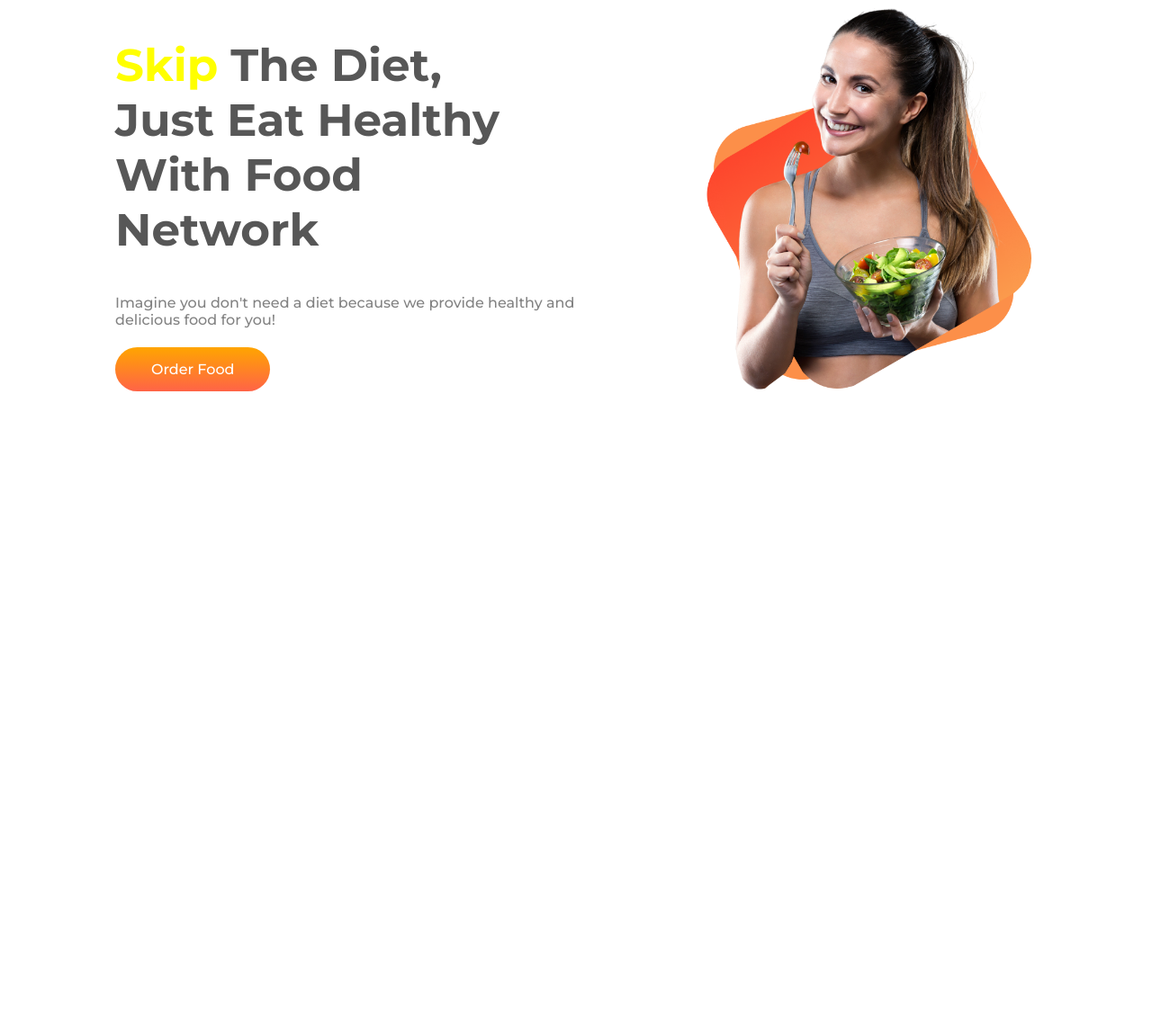
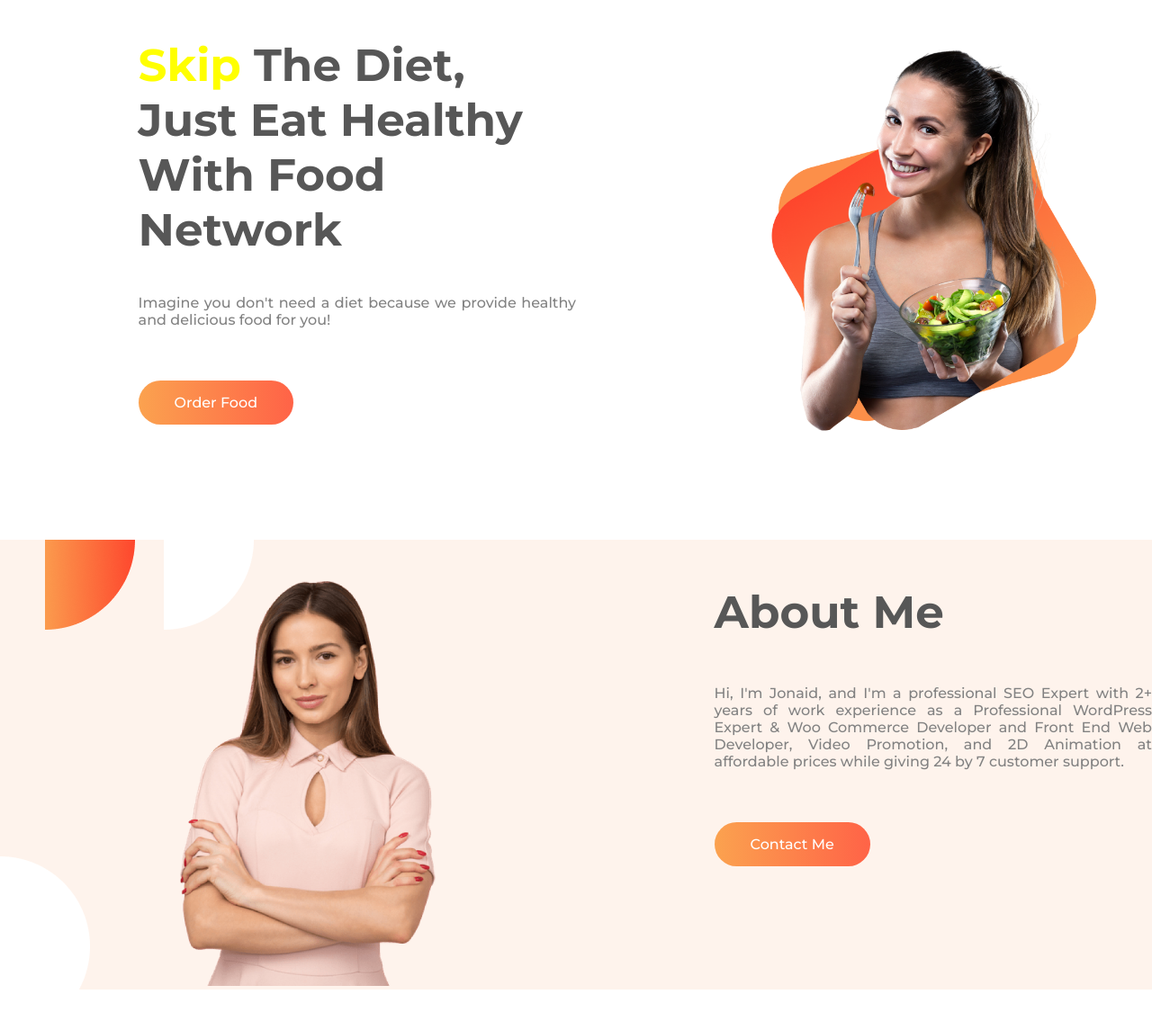
Before and after one commit to jonaidsharif/food-network, a plain HTML site: page index.html in a window 1280 px wide. Shown: the whole page at 90% size. Before the commit the page ends 800 px from the top, so only its background shows below. Drawn offline with Linux system fonts and the light colour scheme.

Commit message:
about me done

```diff
--- a/index.html
+++ b/index.html
@@ -14,6 +14,7 @@
 </head>
 
 <body>
+    <!-- Header Starting Point -->
     <section class="header-container">
         <div class="half-width">
             <h2><span class="yellow-color">Skip</span> The Diet,<br>Just Eat Healthy<br>With Food Network</h2>
@@ -24,6 +25,24 @@
             <img class="" src="images/female/Group 8425.png" alt="">
         </div>
     </section>
+
+    <!-- About ME Starting Point -->
+    <section class="about-container">
+        <div class="half-width">
+            <img src="images/female/Person Image.png" alt="">
+        </div>
+        <div class="half-width">
+            <h3>About Me</h3>
+            <p>Hi, I'm Jonaid, and I'm a professional SEO Expert with 2+ years of work experience as a Professional WordPress Expert & Woo Commerce Developer and Front End Web Developer, Video Promotion, and 2D Animation at affordable prices while giving
+                24 by 7 customer support.</p>
+            <a class="link-button" href="https://jonaify.com" target="_blanket">Contact Me</a>
+        </div>
+    </section>
+
+    <!-- Recipies Making Point -->
+    <section>
+
+    </section>
 </body>
 
 </html>
--- a/style.css
+++ b/style.css
@@ -8,40 +8,47 @@ h2 {
     color: #575757;
 }
 
+h3 {
+    font-size: 50px;
+    color: #575757;
+}
+
 .yellow-color {
     color: yellow;
 }
 
 p {
     color: #828282;
-    margin-bottom: 7%;
+    margin-bottom: 15%;
+    text-align: justify;
 }
 
 section {
     display: flex;
     height: 500px;
-    padding-bottom: 150px;
+    margin-bottom: 100px;
 }
 
 .half-width {
     width: 40%;
     float: left;
     margin-left: 7%;
-    padding-left: 3%;
+    padding-left: 5%;
 }
 
 .half-width img {
     height: 90%;
+    padding: 9.5%;
 }
 
 .link-button {
     text-decoration: none;
-    background-image: linear-gradient(orange, tomato);
+    background-image: linear-gradient(to right, #FBA24F, tomato);
     padding: 15px 40px;
     color: white;
     border-radius: 50px;
 }
 
-.header-container {
-    background-image: url();
+.about-container {
+    background-image: url(images/shapes/7.png);
 }
```
